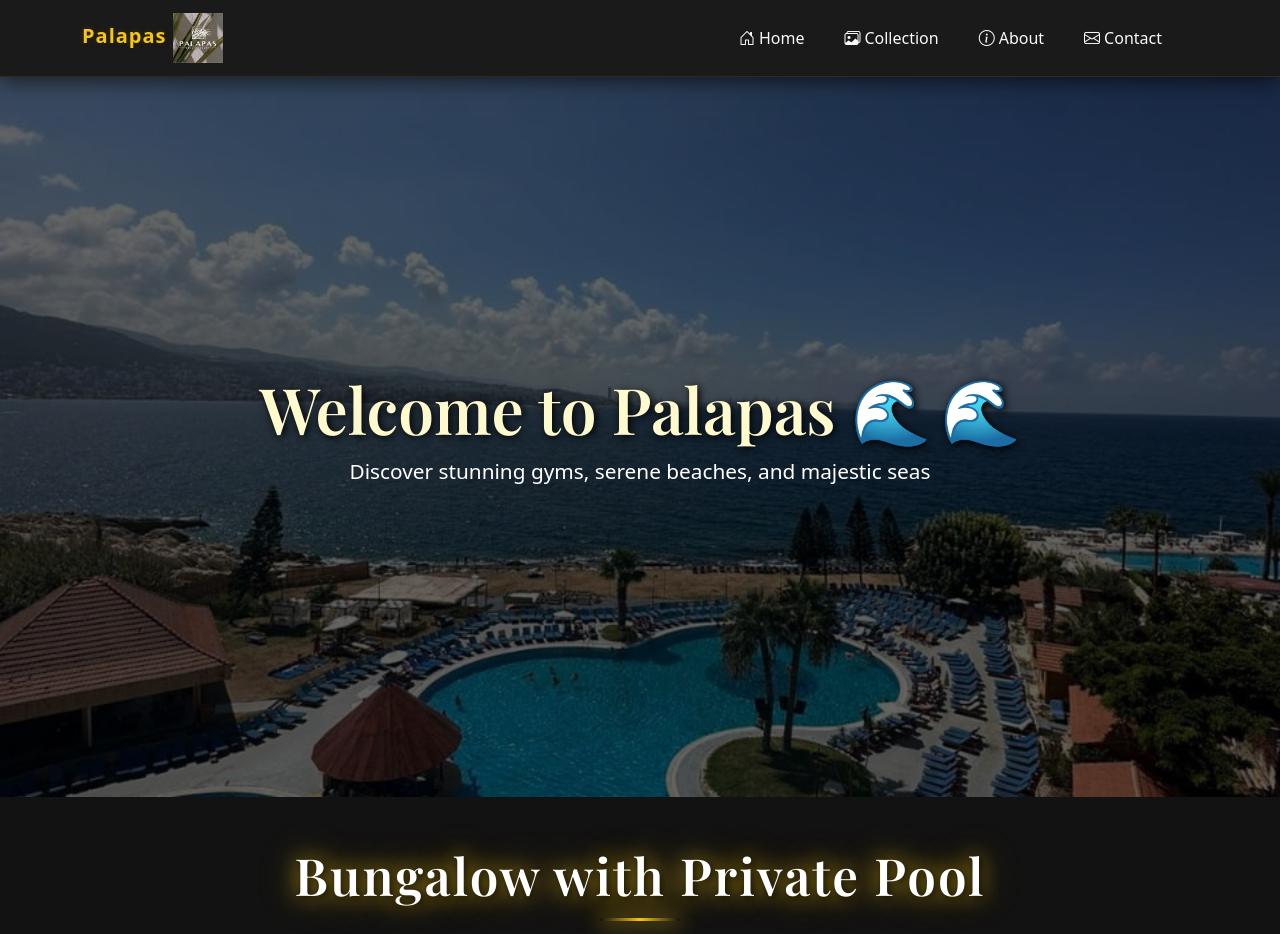
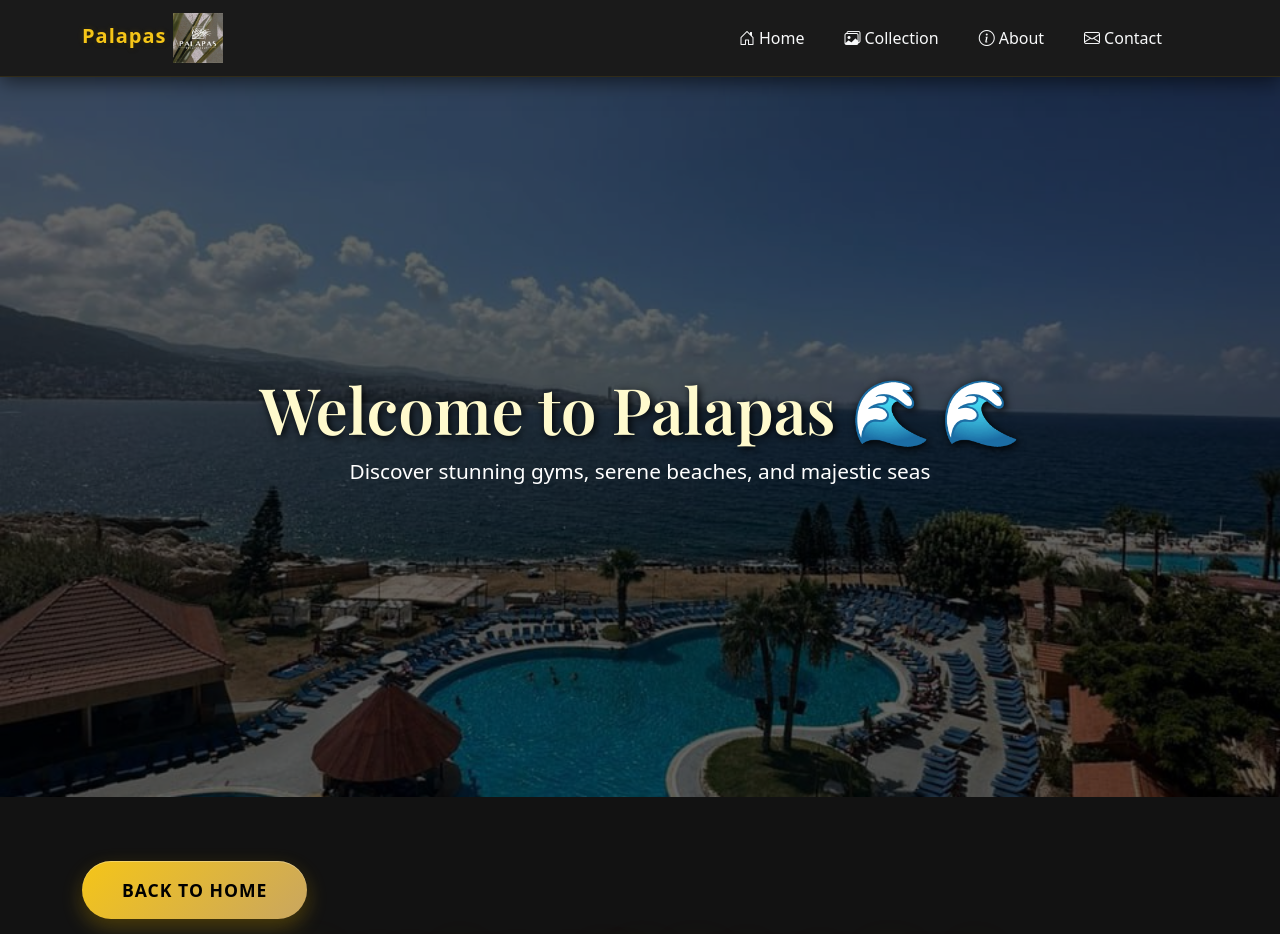
Before and after one commit to Christian-Fahed/palapas-site, a React (Create React App) app: page /bungalow-private-pool in a window 1280 px wide. Shown: the top 934 px of the page. Built offline with nearby package versions, Linux system fonts and the light colour scheme.

Commit message:
Added Back To Home Button in the CollectionPage

```diff
--- a/src/pages/CollectionPage.jsx
+++ b/src/pages/CollectionPage.jsx
@@ -1,9 +1,10 @@
 import React, { useEffect, useRef } from "react";
-import { useParams } from "react-router-dom";
+import { useNavigate, useParams } from "react-router-dom";
 import collectionData from "../data/collectionData";
 
 function CollectionPage() {
     const { type } = useParams();
+    const navigate = useNavigate();
     const data = collectionData[type];
     const sectionRef = useRef(null);
 
@@ -24,6 +25,13 @@ function CollectionPage() {
     return (
         <section ref={sectionRef} className="py-5" style={{ backgroundColor: '#121212', color: '#fff' }}>
             <div className="container">
+                {/* Back to Home Button  */}
+                <div className="mb-4">
+                    <button className="btn-gold" onClick={() => navigate('/')}>
+                        Back to Home
+                    </button>
+                </div>
+
                 <h2 className="section-title text-white mb-4">{data.title}</h2>
 
                 {/* Features section */}
```
